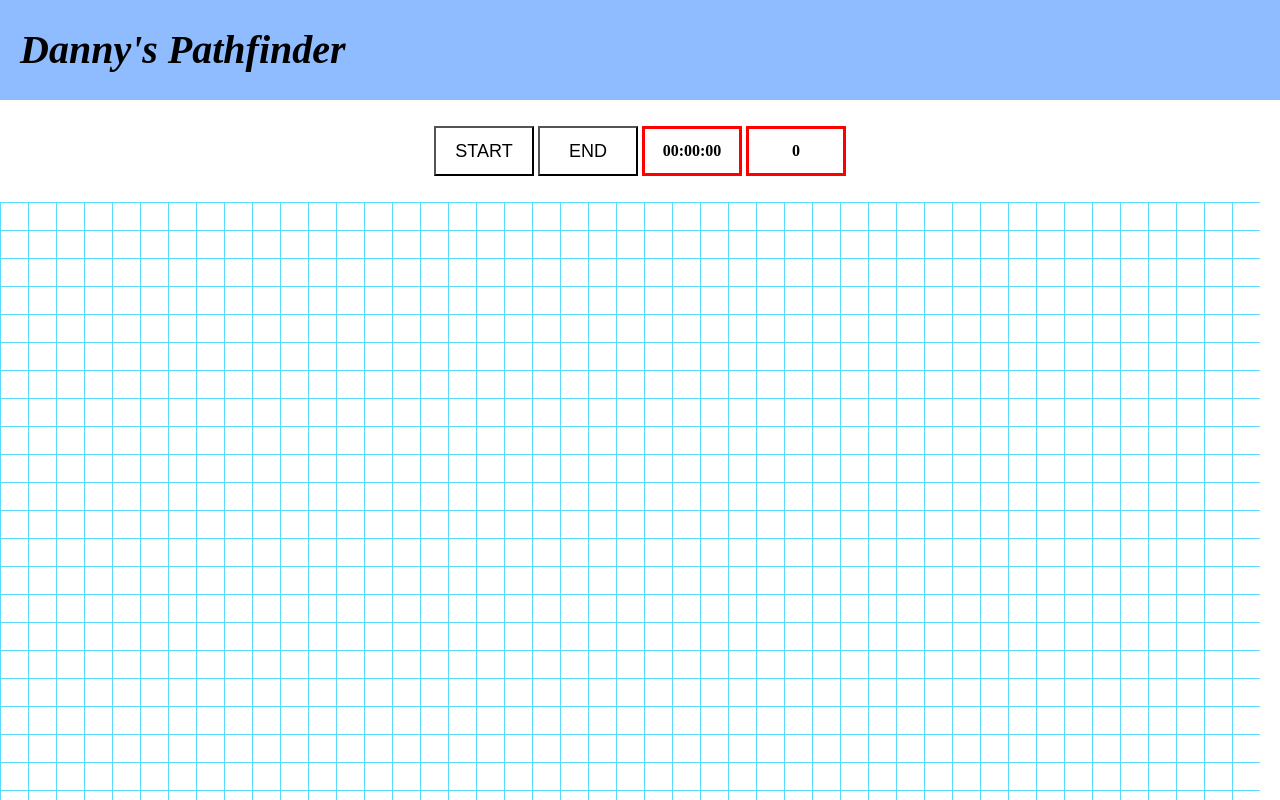
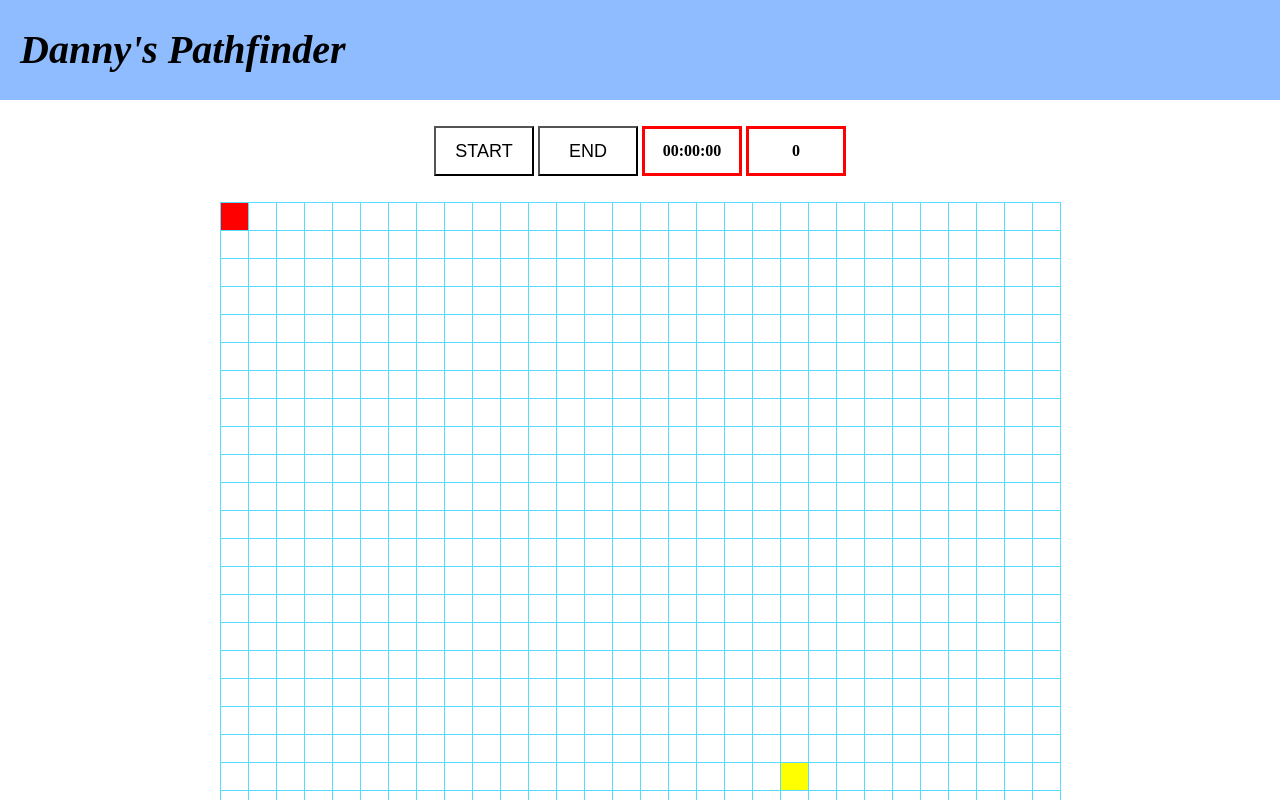
Before and after one commit to younghwanjoe/Pathfinding-Visualizer, a React (Create React App) app: page / in a window 1280 px wide. Shown: the top 800 px of the page. Built offline with nearby package versions, Linux system fonts and the light colour scheme.

Commit message:
add row in GridBoard

```diff
--- a/src/components/GridBoard.js
+++ b/src/components/GridBoard.js
@@ -1,33 +1,37 @@
 import GridBox from './GridBox';
 import { useCallback } from 'react';
-import { shallowEqual,useSelector, useDispatch } from 'react-redux';
+import { useSelector, useDispatch } from 'react-redux';
 
 const GridBoard = () => {
+
     const { countAxisX, countAxisY } = useSelector( ({ countAxisX, countAxisY }) => ({
         countAxisX: countAxisX,
         countAxisY: countAxisY
-    }));
+    }))
+
     const { startPoint, endPoint } = useSelector( ({startPoint, endPoint}) => ({
         startPoint: startPoint,
         endPoint: endPoint
     }))
+
     const { boardCoordinate } = useSelector( ({boardCoordinate }) => ({
         boardCoordinate: boardCoordinate
     }))
     const dispatch = useDispatch();
-    const updateToVisitPoints  = useCallback((points) => ({
-        toVisitPoints: points
+
+    const updateToVisitPoints  = useCallback( points => dispatch({
+        type: "gridBoard/updateToVisitPoints",
+        payload: points
     }), [dispatch])
 
     const { toVisitPoints } = useSelector( ({ toVisitPoints }) => ({
         toVisitPoints: toVisitPoints
     }))
+
     const getToVisitPoints = (point) => {
         point = boardCoordinate[point]
         const x = point.x;
         const y = point.y;
-
-        const result = [];
 
         const up = `${y+1}-${x}`;
         const down = `${y-1}-${x}`;
@@ -35,11 +39,14 @@ const GridBoard = () => {
         const right = `${y}-${x+1}`;
 
         return [left,up,down,right].filter(el=>{
-            if(boardCoordinate[el] != undefined
+            if(boardCoordinate[el] !== undefined
                 && !boardCoordinate[el]['visited']
                 && !boardCoordinate[el]['wall']
                 ){
                     return true
+                }
+                else {
+                    return false
                 }
         });
     }
@@ -48,18 +55,26 @@ const GridBoard = () => {
         const toVisitPoints  = getToVisitPoints('0-0')
         updateToVisitPoints(toVisitPoints)
     }
-    search()
 
     const gridList =  Object.keys(boardCoordinate).map(point => {
         const {x, y, visited, wall, cost} = boardCoordinate[point];
         const key = `${y}-${x}`;
-        const gridBox = <GridBox x={x} y={y} visited={visited} wall={wall} cost={cost} key={key }></GridBox>
+        const gridBox = <GridBox x={x} y={y} visited={visited} wall={wall} cost={cost} key={key}></GridBox>
         return gridBox
     })
 
+    const getGridBoard = ()=> {
+        const gridBoard = [];
+        [...Array(countAxisY).keys()].forEach(y => {
+            const gridRow = gridList.filter(el => el.props.y == y)
+            gridBoard.push(<div className="row" key={`row-${y}`}>{gridRow}</div>)
+        })
+        return gridBoard
+    }
+
     return (
         <section className="grid-board">
-            {gridList}
+            {getGridBoard()}
         </section>
     );
 };
--- a/src/components/GridBox.js
+++ b/src/components/GridBox.js
@@ -3,14 +3,25 @@ import { useSelector, useDispatch } from 'react-redux';
 
 const GridBox = (props) => {
     const { x, y, visited, wall, cost } = props;
+    const { startPoint, endPoint } = useSelector(({ startPoint, endPoint })=>({
+        startPoint: startPoint,
+        endPoint: endPoint
+    }))
     const boxPoint = `${y}-${x}`
     useEffect(() => {
         if (wall) {
             setBoxClass('box wall')
-        } else {
+        }
+        else if(boxPoint == startPoint) {
+            setBoxClass('box start-point')
+        }
+        else if(boxPoint == endPoint) {
+            setBoxClass('box end-point')
+        }
+        else {
             setBoxClass('box')
         }
-    },[wall])
+    },[wall, startPoint, endPoint])
     const [boxClass, setBoxClass] = useState('box');
 
     const { boardCoordinate } = useSelector(({ boardCoordinate }) => ({
@@ -25,11 +36,6 @@ const GridBox = (props) => {
         })
     }, [dispatch]);
 
-    const { startPoint, endPoint } = useSelector(state => ({
-        startPoint: state.startPoint,
-        endPoint: state.endPoint
-    }))
-
     const dispatchStartPoint = useCallback(payload => {
         dispatch({
             type: "gridBox/setStartPoint",
@@ -43,9 +49,6 @@ const GridBox = (props) => {
         })
     }, [dispatch]);
 
-    const clickBox = () => {
-
-    }
     const mouseEnter = () => {
         setBoxClass(boxClass + " hover");
     }
--- a/src/modules/index.js
+++ b/src/modules/index.js
@@ -1,13 +1,10 @@
-import { combineReducers } from 'redux';
-import { useStore } from 'react-redux';
-
-const countAxisX = 50;
-const countAxisY = 25;
+const countAxisX = 30;
+const countAxisY = 30;
 
 // initializing boardCoordinate
 const boardCoordinate = {};
-[...Array(countAxisX).keys()].forEach(y => {
-    [...Array(countAxisY).keys()].forEach(x => {
+[...Array(countAxisY).keys()].forEach(y => {
+    [...Array(countAxisX).keys()].forEach(x => {
         boardCoordinate[`${y}-${x}`] = {}
         boardCoordinate[`${y}-${x}`]['x'] = x
         boardCoordinate[`${y}-${x}`]['y'] = y
@@ -21,23 +18,15 @@ const initialState = {
     clickType : 'wall',
     boardCoordinate: boardCoordinate,
     startPoint: '0-0',
-    endPoint: '10-10',
-    countAxisX: countAxisX,
-    countAxisY: countAxisY,
+    endPoint: '20-20',
+    countAxisX: 50,
+    countAxisY: 25,
     toVisitPoints: ['0-0'],
     currentSearchPoints: [],
-    currentVisitedPoints: []
+    toVisitPoints: []
 }
 
-const setStartPointAction = (payload)=> ({
-    type: 'gridBox/setStartPoint',
-    payload: payload
-});
 
-const setEndPointAction = (payload) => ({
-    type: 'gridBox/setEndPoint',
-    payload: payload
-})
 
 const reducer = (state =  initialState, action) => {
     switch(action.type) {
@@ -54,7 +43,6 @@ const reducer = (state =  initialState, action) => {
             }
         }
         case 'gridBoard/updateBoxType' : {
-
             return {
                 ...state,
                 boardCoordinate:  {
@@ -66,6 +54,12 @@ const reducer = (state =  initialState, action) => {
                 }
             }
         }
+        case 'gridBoard/updateToVisitPoints' : {
+            return {
+                ...state,
+                toVisitPoints: action.payload
+            }
+        }
         default:
             return state;
     }
```
